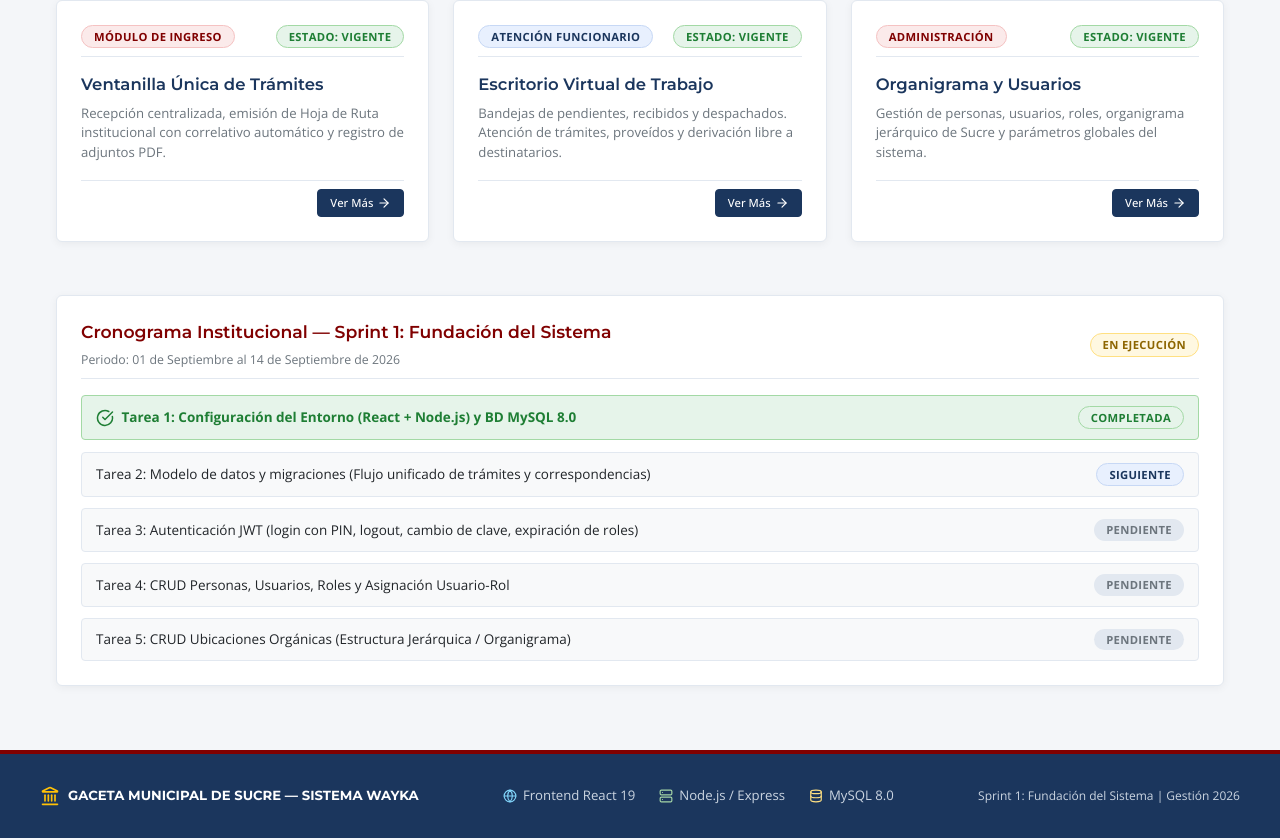
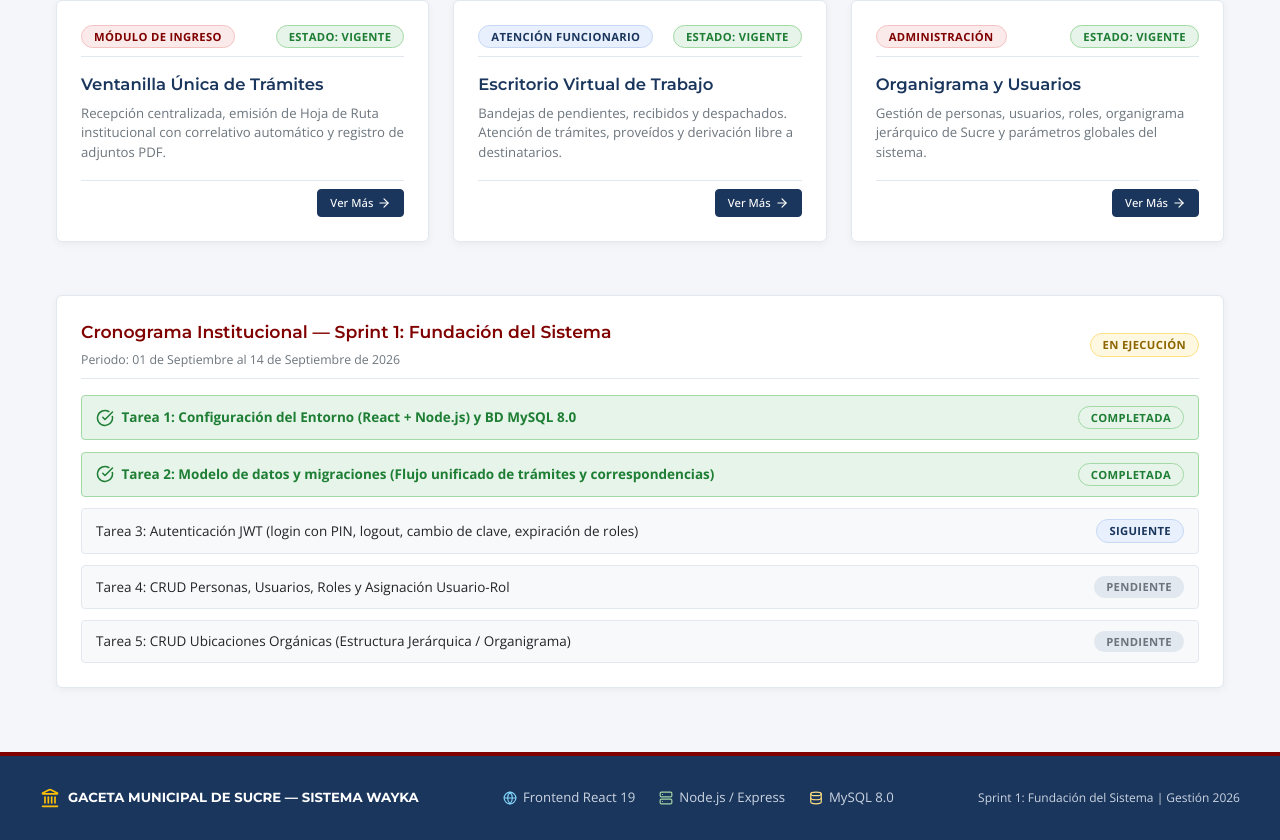
Before and after one commit to pablopasantia-sketch/GestionDocumentalTramites, a React (Vite) app in the folder frontend/: page / in a window 1280 px wide. Shown: the part 748-1588 px from the top of the page. Built offline with nearby package versions, Linux system fonts and the light colour scheme; no server answers.

Commit message:
style: update task status styling and indicators in Home dashboard

```diff
--- a/frontend/src/pages/Home.jsx
+++ b/frontend/src/pages/Home.jsx
@@ -240,18 +240,21 @@ export default function Home() {
             <span className="badge badge-vigente">COMPLETADA</span>
           </div>
 
-          <div style={{ display: 'flex', alignItems: 'center', justifyContent: 'space-between', padding: '10px 14px', background: 'var(--color-table-zebra)', border: '1px solid var(--color-border)', borderRadius: '4px' }}>
-            <span style={{ color: 'var(--color-text-main)', fontSize: '0.9rem' }}>
-              Tarea 2: Modelo de datos y migraciones (Flujo unificado de trámites y correspondencias)
-            </span>
-            <span className="badge badge-azul">SIGUIENTE</span>
+          <div style={{ display: 'flex', alignItems: 'center', justifyContent: 'space-between', padding: '10px 14px', background: 'var(--color-status-vigente-bg)', border: '1px solid var(--color-status-vigente-border)', borderRadius: '4px' }}>
+            <div style={{ display: 'flex', alignItems: 'center', gap: '0.5rem' }}>
+              <CheckCircle size={18} color="#1E7E34" />
+              <strong style={{ color: '#1E7E34', fontSize: '0.9rem' }}>
+                Tarea 2: Modelo de datos y migraciones (Flujo unificado de trámites y correspondencias)
+              </strong>
+            </div>
+            <span className="badge badge-vigente">COMPLETADA</span>
           </div>
 
           <div style={{ display: 'flex', alignItems: 'center', justifyContent: 'space-between', padding: '10px 14px', background: 'var(--color-table-zebra)', border: '1px solid var(--color-border)', borderRadius: '4px' }}>
             <span style={{ color: 'var(--color-text-main)', fontSize: '0.9rem' }}>
               Tarea 3: Autenticación JWT (login con PIN, logout, cambio de clave, expiración de roles)
             </span>
-            <span className="badge badge-secondary" style={{ background: '#E2E8F0', color: '#6C757D' }}>PENDIENTE</span>
+            <span className="badge badge-azul">SIGUIENTE</span>
           </div>
 
           <div style={{ display: 'flex', alignItems: 'center', justifyContent: 'space-between', padding: '10px 14px', background: 'var(--color-table-zebra)', border: '1px solid var(--color-border)', borderRadius: '4px' }}>
```
